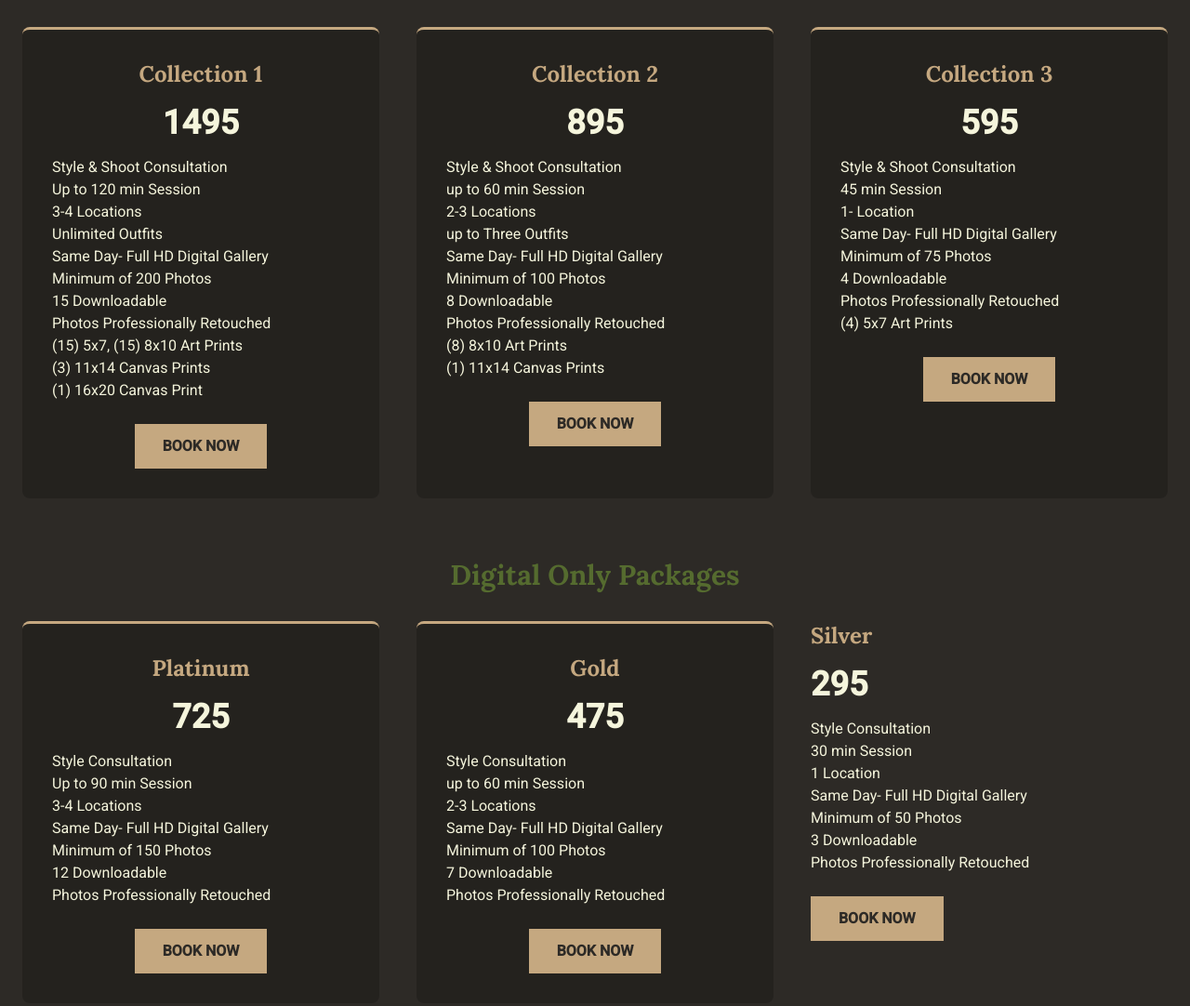
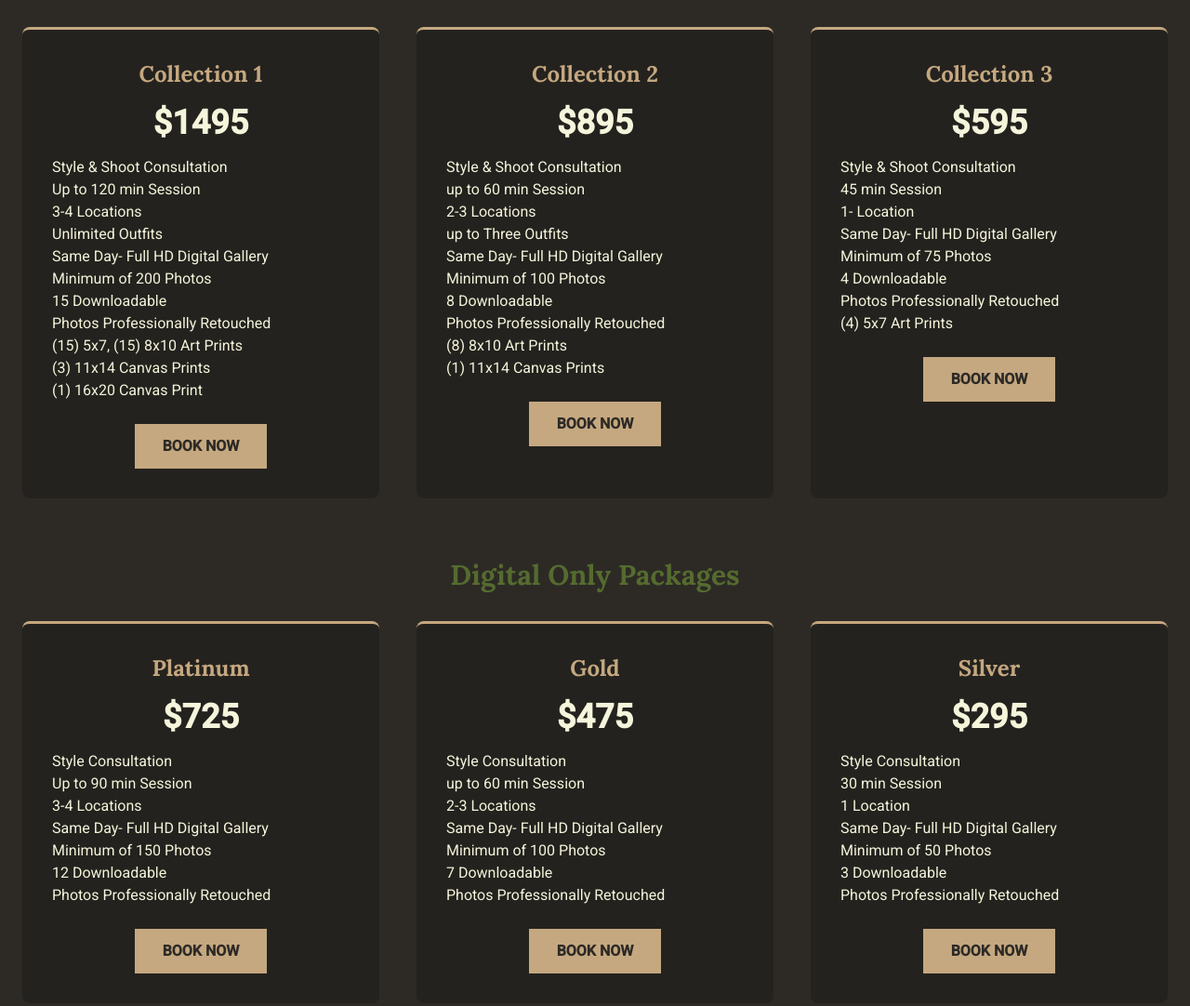
Before and after one commit to djangamane/djenk_photos, a plain HTML site: page index.html in a window 1280 px wide. Shown: the part 4450-5532 px from the top of the page at 93% size. Drawn offline with nearby package versions, Linux system fonts and the light colour scheme.

Commit message:
fix: Correct styling of pricing section and add dollar signs

```diff
--- a/index.html
+++ b/index.html
@@ -674,7 +674,7 @@
                         <h4 class="text-primary text-2xl font-bold">
                             Collection 1
                         </h4>
-                        <p class="text-4xl font-bold my-4">1495</p>
+                        <p class="text-4xl font-bold my-4">$1495</p>
                         <ul class="text-left mb-6">
                             <li>Style & Shoot Consultation</li>
                             <li>Up to 120 min Session</li>
@@ -699,7 +699,7 @@
                         <h4 class="text-primary text-2xl font-bold">
                             Collection 2
                         </h4>
-                        <p class="text-4xl font-bold my-4">895</p>
+                        <p class="text-4xl font-bold my-4">$895</p>
                         <ul class="text-left mb-6">
                             <li>Style & Shoot Consultation</li>
                             <li>up to 60 min Session</li>
@@ -723,7 +723,7 @@
                         <h4 class="text-primary text-2xl font-bold">
                             Collection 3
                         </h4>
-                        <p class="text-4xl font-bold my-4">595</p>
+                        <p class="text-4xl font-bold my-4">$595</p>
                         <ul class="text-left mb-6">
                             <li>Style & Shoot Consultation</li>
                             <li>45 min Session</li>
@@ -754,7 +754,7 @@
                         <h4 class="text-primary text-2xl font-bold">
                             Platinum
                         </h4>
-                        <p class="text-4xl font-bold my-4">725</p>
+                        <p class="text-4xl font-bold my-4">$725</p>
                         <ul class="text-left mb-6">
                             <li>Style Consultation</li>
                             <li>Up to 90 min Session</li>
@@ -773,7 +773,7 @@
                     <!-- Gold -->
                     <div class="testimonial-card p-8 rounded-lg text-center">
                         <h4 class="text-primary text-2xl font-bold">Gold</h4>
-                        <p class="text-4xl font-bold my-4">475</p>
+                        <p class="text-4xl font-bold my-4">$475</p>
                         <ul class="text-left mb-6">
                             <li>Style Consultation</li>
                             <li>up to 60 min Session</li>
@@ -790,9 +790,9 @@
                         >
                     </div>
                     <!-- Silver -->
-                    <div class_="testimonial-card p-8 rounded-lg text-center">
+                    <div class="testimonial-card p-8 rounded-lg text-center">
                         <h4 class="text-primary text-2xl font-bold">Silver</h4>
-                        <p class="text-4xl font-bold my-4">295</p>
+                        <p class="text-4xl font-bold my-4">$295</p>
                         <ul class="text-left mb-6">
                             <li>Style Consultation</li>
                             <li>30 min Session</li>
```
